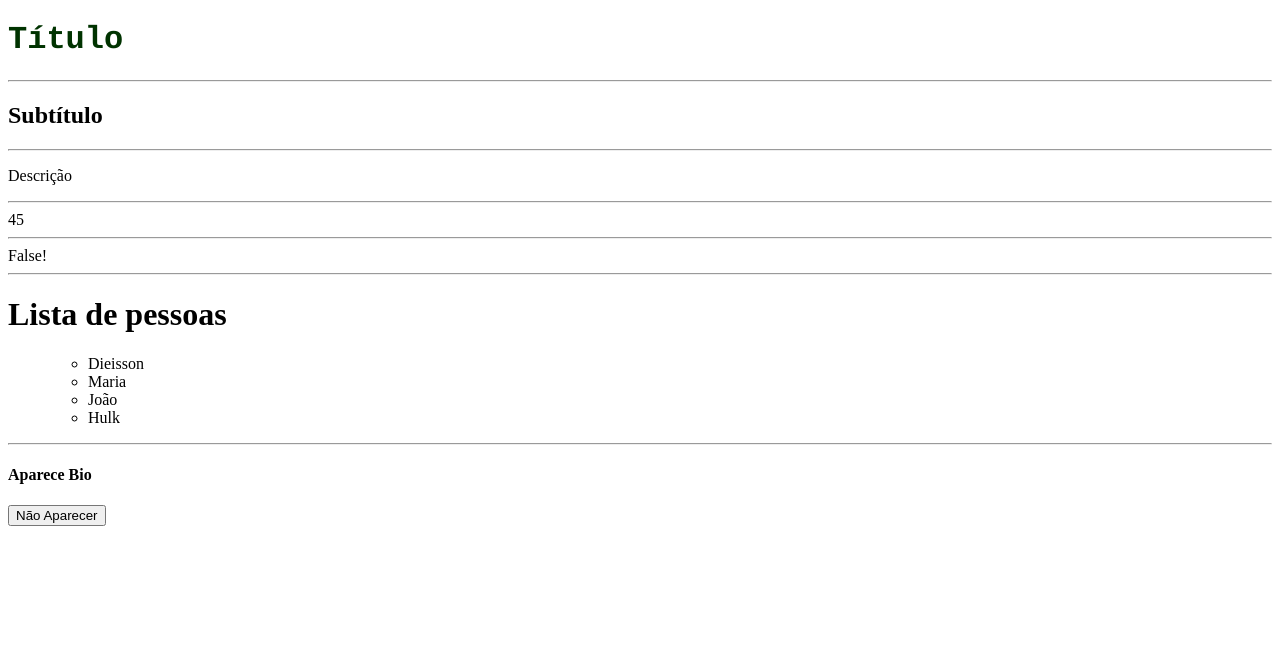
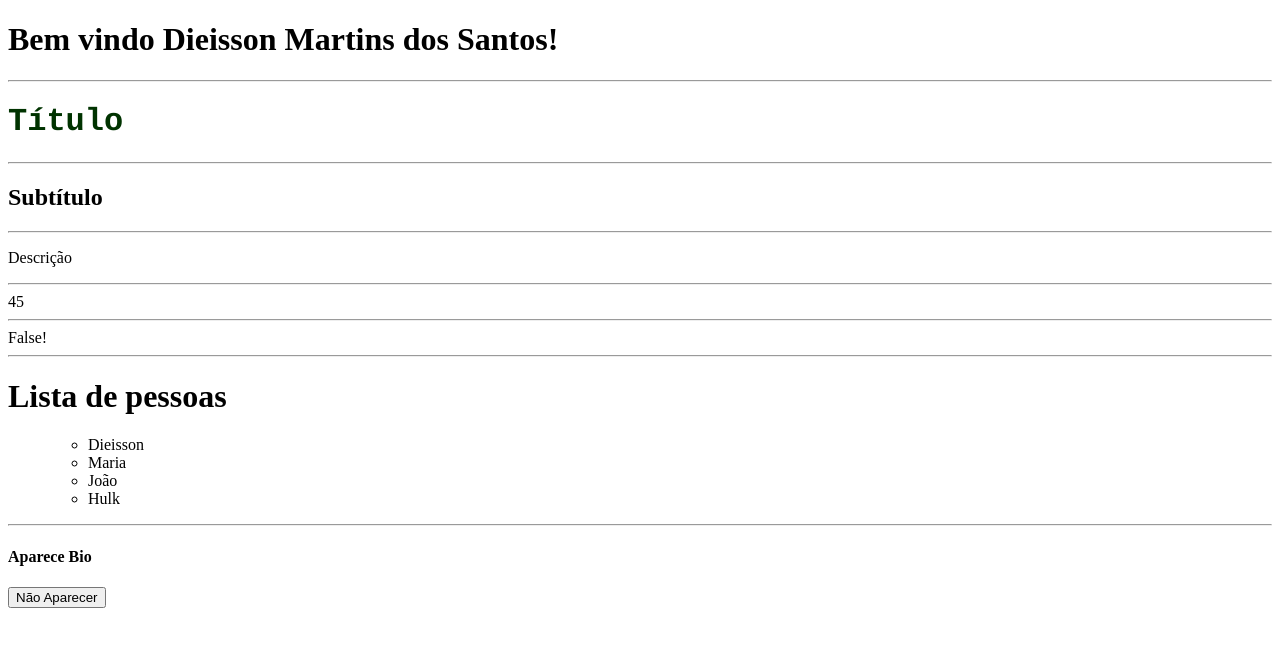
Before and after one commit to dieissonmartins/pitolo-reactjs, a React app: page / in a window 1280 px wide. Shown: the top 646 px of the page. Built offline with nearby package versions, Linux system fonts and the light colour scheme.

Commit message:
envio de propiedades entre as classes e classes filhas

```diff
--- a/App.js
+++ b/App.js
@@ -40,6 +40,8 @@ class App extends Component {
 
         return (
             <div>
+                <h1> Bem vindo {this.props.name} {this.props.surname}!</h1>
+                <hr/>
                 <Title/>
                 <hr/>
                 <SubTitle/>
@@ -150,5 +152,8 @@ class Bio extends Component {
     }
 }
 
+App.defaultProps = {
+    surname: "Martins dos Santos"
+}
 
 export default App;
--- a/Main.js
+++ b/Main.js
@@ -4,4 +4,4 @@ import App from './App.js';
 
 const root = ReactDOM.createRoot(document.getElementById('app'));
 
-root.render(<App />);
+root.render(<App name={'Dieisson'} />);
```
